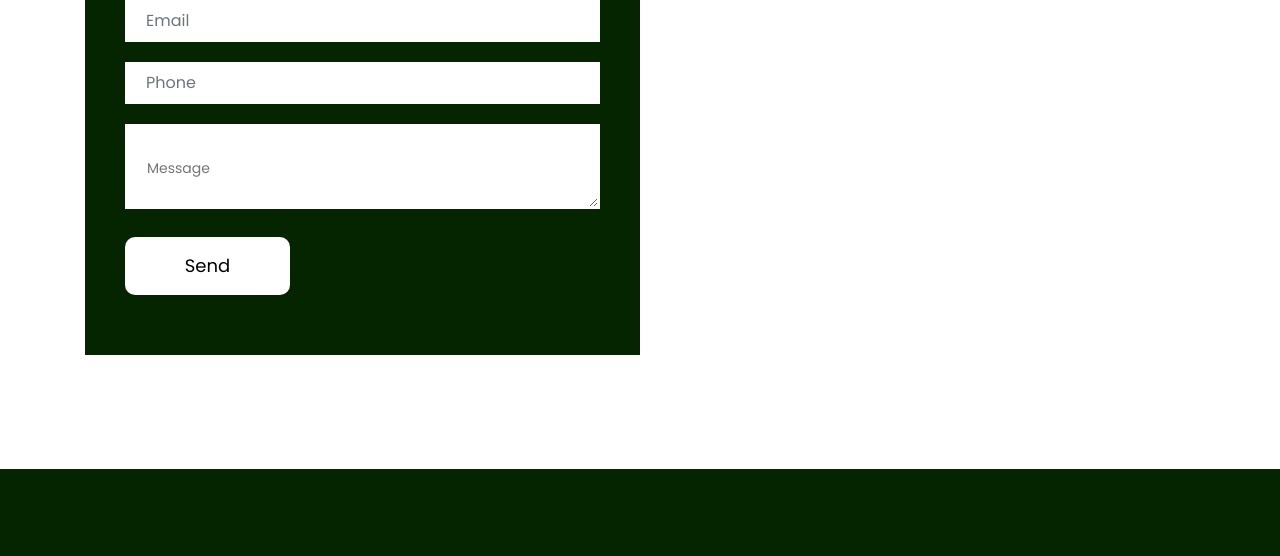
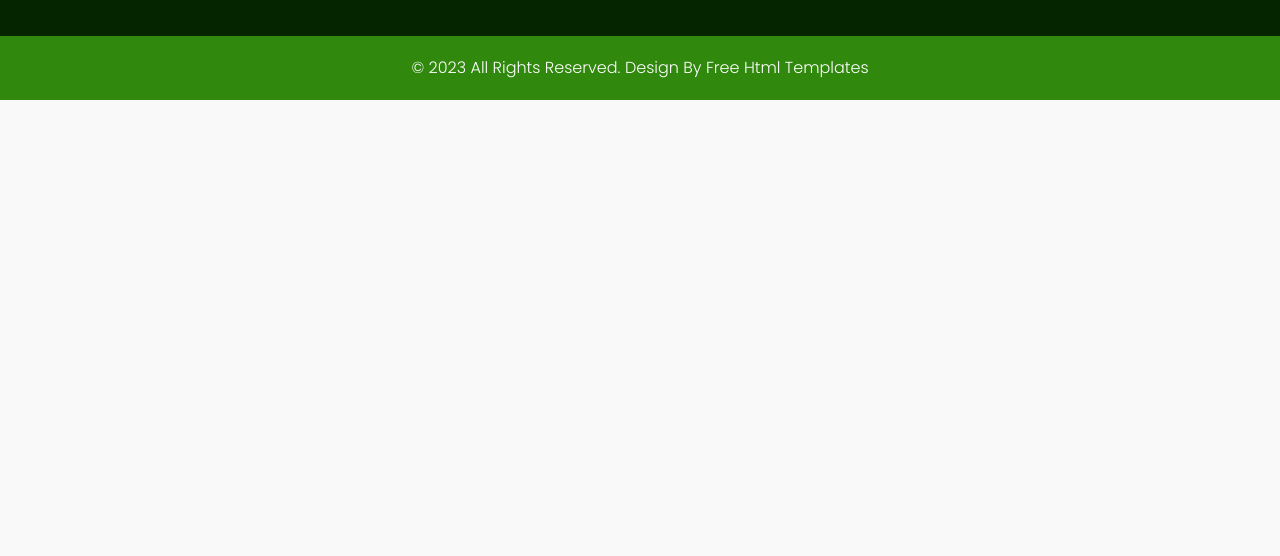
Before and after one commit to ganeshdarapureddi/UjwalVyavasaii, a Django app: page / in a window 1280 px wide. Shown: the part 4662-5218 px from the top of the page. After the commit the page ends 4762 px from the top, so only its background shows below. Run offline with Django 4.2, Linux system fonts and the light colour scheme; some libraries are stand-ins or nearby versions.

Commit message:
updated index page

```diff
--- a/Home/templates/Home/index.html
+++ b/Home/templates/Home/index.html
@@ -32,7 +32,7 @@
     <!-- Responsive-->
     <link rel="stylesheet" href="{% static 'css/responsive.css' %}">
     <!-- fevicon -->
-    <link rel="icon" href="{% static "images/fevicon.png" %}" type="image/gif" />
+    <link rel="icon" href="{% static 'images/fevicon.png' %}" type="image/gif" />
     <!-- Scrollbar Custom CSS -->
     <link rel="stylesheet" href="{% static 'css/jquery.mCustomScrollbar.min.css' %}">
     <!-- Tweaks for older IEs-->
@@ -61,7 +61,7 @@
                         <div class="full">
                             <div class="center-desk">
                                 <div class="logo">
-                                    <a href="index.html"><img src="{% static "icon/logo1.jpg" %}" alt="#"></a>
+                                    <a href="index.html"><img src="{% static 'icon/logo1.jpg' %}" alt="#"></a>
                                 </div>
                             </div>
                         </div>
@@ -69,9 +69,9 @@
                     <div class="col-xl-9 col-lg-9 col-md-9 col-sm-9">
                         <div class="location_icon_bottum_tt">
                             <ul>
-                                <li><img src="{%static  "icon/loc1.png" %} " />Lendi ,vzm</li>
-                                <li><img src="{% static "icon/email1.png" %}" />Lendi@gmail.com</li>
-                                <li><img src="{% static "icon/call1.png"  %}"/>+91 8688233334</li>
+                                <li><img src="{%static  'icon/loc1.png' %} " />Lendi ,vzm</li>
+                                <li><img src="{% static 'icon/email1.png' %}" />Lendi@gmail.com</li>
+                                <li><img src="{% static 'icon/call1.png'  %}"/>+91 8688233334</li>
                             </ul>
                         </div>
                     </div>
@@ -99,7 +99,7 @@
                             <div class="col-xl-4 col-lg-4 col-md-4 col-sm-4">
                                 <form class="search">
                                     <input class="form-control" type="text" placeholder="Search">
-                                    <button><img src="{% static "images/search_icon.png" %}"></button>
+                                    <button><img src="{% static 'images/search_icon.png' %}"></button>
                                 </form>
                             </div>
                        </div>
@@ -119,7 +119,7 @@
             </ul>
             <div class="carousel-inner">
                 <div class="carousel-item active">
-                    <img class="first-slide" src="{% static "images/banner.jpg" %}" alt="First slide">
+                    <img class="first-slide" src="{% static 'images/banner.jpg' %}" alt="First slide">
                     <div class="container">
                         <div class="carousel-caption relative">
                             <h1>UJWAL</h1>
@@ -132,7 +132,7 @@
                     </div>
                 </div>
                 <div class="carousel-item">
-                    <img class="second-slide" src="{% static "images/banner.jpg" %}" alt="Second slide">
+                    <img class="second-slide" src="{% static 'images/banner.jpg' %}" alt="Second slide">
                     <div class="container">
                         <div class="carousel-caption relative">
                             <h1>Moon</h1>
@@ -145,7 +145,7 @@
                     </div>
                 </div>
                 <div class="carousel-item">
-                    <img class="third-slide" src="{% static "images/banner.jpg" %}" alt="Third slide">
+                    <img class="third-slide" src="{% static 'images/banner.jpg' %}" alt="Third slide">
                     <div class="container">
                         <div class="carousel-caption relative">
                             <h1>uJWAL</h1>
@@ -181,7 +181,7 @@
                 </div>
                 <div class="col-xl-7 col-lg-7 col-md-7 co-sm-l2">
                     <div class="about_img">
-                        <figure><img src="{% static "images/about.png" %} " alt="img" /></figure>
+                        <figure><img src="{% static 'images/about.png' %} " alt="img" /></figure>
                     </div>
                 </div>
             </div>
@@ -194,28 +194,28 @@
             <div class="row">
                 <div class="col-xl-3 col-lg-3 col-md-3 co-sm-l2">
                     <div class="for_box">
-                        <i><img src="{%static "images/1.png" %}" alt="#"/></i>
+                        <i><img src="{%static 'images/1.png' %}" alt="#"/></i>
                         <span>1996923</span>
                         <h3>Harvesta</h3>
                     </div>
                 </div>
                 <div class="col-xl-3 col-lg-3 col-md-3 co-sm-l2">
                     <div class="for_box">
-                        <i><img src="{%static "images/2.png" %}" alt="#"/></i>
+                        <i><img src="{%static 'images/2.png' %}" alt="#"/></i>
                         <span>8000</span>
                         <h3>Units of Cattle</h3>
                     </div>
                 </div>
                 <div class="col-xl-3 col-lg-3 col-md-3 co-sm-l2">
                     <div class="for_box">
-                        <i><img src="{% static "images/3.png" %}" alt="#"/></i>
+                        <i><img src="{% static 'images/3.png' %}" alt="#"/></i>
                         <span>60002</span>
                         <h3>Farm</h3>
                     </div>
                 </div>
                 <div class="col-xl-3 col-lg-3 col-md-3 co-sm-l2">
                     <div class="for_box">
-                        <i><img src="{% static "images/4.png" %}" alt="#"/></i>
+                        <i><img src="{% static 'images/4.png' %}" alt="#"/></i>
                         <span>1623</span>
                         <h3>Units of Technic</h3>
                     </div>
@@ -241,7 +241,7 @@
                     <div class="col-xl-4 col-lg-4 col-md-4 col-sm-12 ">
                         <div class="offer_box">
                             <h3>Agriculture Products</h3>
-                            <figure><img src="{% static "images/offer1.png" %}" alt="img" /></figure>
+                            <figure><img src="{% static 'images/offer1.png' %}" alt="img" /></figure>
                             <p>consectetur adipiscing elit, sed do eiusmod tempor incididunt ut labore et dolore magna aliqua. Ut enim ad minim veniam, quis nostrud exercitation</p>
 
                         </div>
@@ -249,14 +249,14 @@
                     <div class="col-xl-4 col-lg-4 col-md-4 col-sm-12 margin_ttt">
                         <div class="offer_box">
                             <h3>Fresh Vegatables</h3>
-                            <figure><img src="{% static "images/offer2.png" %}" alt="img" /></figure>
+                            <figure><img src="{% static 'images/offer2.png' %}" alt="img" /></figure>
                             <p>consectetur adipiscing elit, sed do eiusmodmpor incididunt ut labore et dolore magna aliqua. Ut enim ad</p>
                         </div>
                     </div>
                     <div class="col-xl-4 col-lg-4 col-md-4 col-sm-12 margin-lkk">
                         <div class="offer_box">
                             <h3>Farm Factory</h3>
-                            <figure><img src="{% static "images/offer3.png" %}" alt="img" /></figure>
+                            <figure><img src="{% static 'images/offer3.png' %}" alt="img" /></figure>
                             <p>consectetur adipiscing elit, sed do eiusmodmpor incididunt ut labore et dolore magna</p>
                         </div>
                     </div>
@@ -291,20 +291,20 @@
                     <div class="row">
                         <div class="col-xl-6 col-lg-6 col-md-6 col-sm-12">
                             <div class="product_box">
-                                <figure><img src="{% static "images/product_img1.jpg" %}" alt="#" />
+                                <figure><img src="{% static 'images/product_img1.jpg' %}" alt="#" />
                                     <h3>Fresh Apple </h3></figure>
                             </div>
                         </div>
                         <div class="col-xl-6 col-lg-6 col-md-6 col-sm-12">
                             <div class="product_box">
-                                <figure><img src="{% static "images/product_img2.jpg" %}" alt="#" />
+                                <figure><img src="{% static 'images/product_img2.jpg' %}" alt="#" />
                                     <h3>Fresh Aalu  </h3>
                                 </figure>
                             </div>
                         </div>
                         <div class="col-xl-12 col-lg-12 col-md-12 col-sm-12">
                             <div class="product_box">
-                                <figure><img src="{% static "images/product_img4.jpg" %}" alt="#" />
+                                <figure><img src='{% static "images/product_img4.jpg" %}'' alt="#" />
                                     <h3>Rice Field </h3></figure>
                             </div>
                         </div>
@@ -314,13 +314,13 @@
                     <div class="row">
                         <div class="col-xl-12 col-lg-12 col-md-12 col-sm-12">
                             <div class="product_box">
-                                <figure><img src="{% static "images/product_img3.jpg" %}" alt="#" />
+                                <figure><img src="{% static 'images/product_img3.jpg' %}" alt="#" />
                                     <h3>Vegetables</h3></figure>
                             </div>
                         </div>
                         <div class="col-xl-12 col-lg-12 col-md-12 col-sm-12">
                             <div class="product_box">
-                                <figure><img src="{% static "images/product_img5.jpg" %}" alt="#" />
+                                <figure><img src="{% static 'images/product_img5.jpg' %}" alt="#" />
                                     <h3>Field Wheat </h3></figure>
                             </div>
                         </div>
@@ -362,14 +362,14 @@
                                 <div class="row">
                                     <div class="col-xl-3 col-lg-3 col-md-3 col-sm-3 pa_right">
                                         <div class="testomonial_img">
-                                            <i><img src="{% static "images/tes.jpg" %}" alt="#"/></i>
+                                            <i><img src="{% static 'images/tes.jpg' %}" alt="#"/></i>
                                         </div>
                                     </div>
                                     <div class="col-xl-9 col-lg-9 col-md-9 col-sm-9 pa_left">
                                         <div class="cross_inner">
                                             <h3>Johndue<br><strong class="ornage_color">Farm & CO</strong></h3>
-                                            <p><img src="{% static "icon/1.png" %}" alt="#" />ipsum dolor sit amet, consectetur adipiscing elit, sed do eiusmod tempor incididunt ut labore et dolore magna aliqua. Ut enim ad minim veniam, quis nostrud exercitation ullamco laboris nisi ut aliquip ex ea commodo consequat. Duis aute irure dolor in reprehenderit in voluptate velit
-                                                <img src="{% static "icon/2.png" %}"alt="#" />
+                                            <p><img src="{% static 'icon/1.png' %}" alt="#" />ipsum dolor sit amet, consectetur adipiscing elit, sed do eiusmod tempor incididunt ut labore et dolore magna aliqua. Ut enim ad minim veniam, quis nostrud exercitation ullamco laboris nisi ut aliquip ex ea commodo consequat. Duis aute irure dolor in reprehenderit in voluptate velit
+                                                <img src="{% static 'icon/2.png' %}"alt="#" />
                                             </p>
 
                                         </div>
@@ -388,14 +388,14 @@
                                 <div class="row">
                                     <div class="col-xl-3 col-lg-3 col-md-3 col-sm-3 pa_right">
                                         <div class="testomonial_img">
-                                            <i><img src="{% static "images/tes.jpg" %}" alt="#"/></i>
+                                            <i><img src="{% static 'images/tes.jpg' %}" alt="#"/></i>
                                         </div>
                                     </div>
                                     <div class="col-xl-9 col-lg-9 col-md-9 col-sm-9 pa_left">
                                         <div class="cross_inner">
                                             <h3>Johndue<br><strong class="ornage_color">Farm & CO</strong></h3>
-                                            <p><img src="{% static "icon/1.png" %}" alt="#" />ipsum dolor sit amet, consectetur adipiscing elit, sed do eiusmod tempor incididunt ut labore et dolore magna aliqua. Ut enim ad minim veniam, quis nostrud exercitation ullamco laboris nisi ut aliquip ex ea commodo consequat. Duis aute irure dolor in reprehenderit in voluptate velit
-                                                <img src="{% static "icon/2.png" %}" alt="#" />
+                                            <p><img src="{% static 'icon/1.png' %}" alt="#" />ipsum dolor sit amet, consectetur adipiscing elit, sed do eiusmod tempor incididunt ut labore et dolore magna aliqua. Ut enim ad minim veniam, quis nostrud exercitation ullamco laboris nisi ut aliquip ex ea commodo consequat. Duis aute irure dolor in reprehenderit in voluptate velit
+                                                <img src="{% static 'icon/2.png' %}" alt="#" />
                                             </p>
 
                                         </div>
@@ -415,14 +415,14 @@
                                 <div class="row">
                                     <div class="col-xl-3 col-lg-3 col-md-3 col-sm-3 pa_right">
                                         <div class="testomonial_img">
-                                            <i><img src="{% static "images/tes.jpg" %}" alt="#"/></i>
+                                            <i><img src="{% static 'images/tes.jpg' %}" alt="#"/></i>
                                         </div>
                                     </div>
                                     <div class="col-xl-9 col-lg-9 col-md-9 col-sm-9 pa_left">
                                         <div class="cross_inner">
                                             <h3>Johndue<br><strong class="ornage_color">Farm & CO</strong></h3>
-                                            <p><img src="{% static "icon/1.png" %}" alt="#" />ipsum dolor sit amet, consectetur adipiscing elit, sed do eiusmod tempor incididunt ut labore et dolore magna aliqua. Ut enim ad minim veniam, quis nostrud exercitation ullamco laboris nisi ut aliquip ex ea commodo consequat. Duis aute irure dolor in reprehenderit in voluptate velit
-                                                <img src="{% static "icon/2.png" %}" alt="#" />
+                                            <p><img src="{% static 'icon/1.png' %}" alt="#" />ipsum dolor sit amet, consectetur adipiscing elit, sed do eiusmod tempor incididunt ut labore et dolore magna aliqua. Ut enim ad minim veniam, quis nostrud exercitation ullamco laboris nisi ut aliquip ex ea commodo consequat. Duis aute irure dolor in reprehenderit in voluptate velit
+                                                <img src="{% static 'icon/2.png' %}" alt="#" />
                                             </p>
 
                                         </div>
@@ -439,61 +439,6 @@
     </div>
 
     <!-- end clients -->
-    <!-- contact -->
-
-    <div id="contact" class="contact">
-        <div class="container">
-            <div class="row">
-                <div class="col-md-12">
-                    <div class="title">
-                        <h2>Get In <strong class="black"> Toucgh</strong></h2>
-                    </div>
-                </div>
-            </div>
-        </div>
-    </div>
-    <div class="container-fluid padddd">
-        <div class="col-xl-12 col-lg-12 col-md-12 col-sm-12 padddd">
-            <div class="map_section">
-                <div class="container">
-                    <div class="row">
-                        <div class="col-xl-6 col-lg-6 col-md-6 col-sm-12">
-
-                            <form class="main_form">
-                                <div class="row">
-
-                                    <div class="col-xl-12 col-lg-12 col-md-12 col-sm-12">
-                                        <input class="form-control" placeholder="Name" type="text" name="Name">
-                                    </div>
-                                    <div class="col-xl-12 col-lg-12 col-md-12 col-sm-12">
-                                        <input class="form-control" placeholder="Email" type="text" name="Email">
-                                    </div>
-                                    <div class="col-xl-12 col-lg-12 col-md-12 col-sm-12">
-                                        <input class="form-control" placeholder="Phone" type="text" name="Phone">
-                                    </div>
-                                    <div class="col-xl-12 col-lg-12 col-md-12 col-sm-12">
-                                        <textarea class="textarea" placeholder="Message" type="text" name="Message"></textarea>
-                                    </div>
-                                    <div class="col-xl-12 col-lg-12 col-md-12 col-sm-12">
-                                        <button class="send">Send</button>
-                                    </div>
-                                </div>
-                            </form>
-                        </div>
-                    </div>
-                </div>
-                <div id="map">
-                </div>
-
-            </div>
-        </div>
-    </div>
-
-
-    <!-- end contact -->
-
-    <!-- footer -->
-    <!--  footer -->
     <footr>
         <div class="footer top_layer ">
             <div class="container">
@@ -501,7 +446,7 @@
                 <div class="row">
                     <div class="col-xl-3 col-lg-3 col-md-6 col-sm-12">
                         <div class="address">
-                            <a href="index.html"> <img src="{% static "icon/logo1." %}" alt="logo" /></a>
+                            <a href="index.html"> <img src="{% static 'icon/logo1.jpg' %}" alt="logo" /></a>
                             <p>dolor sit amet, consectetur adipiscing elit, sed do eiusmod tempor incididunt ut labore et sdolor sit amet, consectetur adipiscing elit, </p>
                         </div>
                     </div>
@@ -512,8 +457,8 @@
                                 <li><img src="{% static 'icon/3.png' %}" alt="#" /> <a href="#"> Join Us</a> </li>
                                 <li><img src="{% static 'icon/3.png' %}" alt="#" /> <a href="#">Maintenance</a> </li>
                                 <li><img src="{% static 'icon/3.png' %}" alt="#" /> <a href="#">Language Packs</a> </li>
-                                <li><img src="{% static "icon/3.png" %}" alt="#" /> <a href="#">LearnPress</a> </li>
-                                <li><img src="{% static "icon/3.png" %}" alt="#" /> <a href="#">Release Status</a> </li>
+                                <li><img src="{% static 'icon/3.png' %}" alt="#" /> <a href="#">LearnPress</a> </li>
+                                <li><img src="{% static 'icon/3.png' %}" alt="#" /> <a href="#">Release Status</a> </li>
                             </ul>
                         </div>
                     </div>
@@ -566,49 +511,6 @@
     <script src="{% static 'js/custom.js' %} "></script>
     <!-- javascript -->
     <script src="{% static 'js/owl.carousel.js' %} "></script>
-    <script src="{% static 'https:cdnjs.cloudflare.com/ajax/libs/fancybox/2.1.5/jquery.fancybox.min.js' %} "></script>
-    <script>
-        $(document).ready(function() {
-            $(".fancybox").fancybox({
-                openEffect: "none",
-                closeEffect: "none"
-            });
-
-            $(".zoom").hover(function() {
-
-                $(this).addClass('transition');
-            }, function() {
-
-                $(this).removeClass('transition');
-            });
-        });
-    </script>
-    <script>
-        // This example adds a marker to indicate the position of Bondi Beach in Sydney,
-        // Australia.
-        function initMap() {
-            var map = new google.maps.Map(document.getElementById('map'), {
-                zoom: 11,
-                center: {
-                    lat: 40.645037,
-                    lng: -73.880224
-                },
-            });
-
-            var image = 'images/maps-and-flags.png';
-            var beachMarker = new google.maps.Marker({
-                position: {
-                    lat: 18.1169200,
-                    lng: 83.4114800
-                },
-                map: map,
-                icon: image
-            });
-        }
-    </script>
-    <!-- google map js -->
-    <script src="https://maps.googleapis.com/maps/api/js?key=AIzaSyA8eaHt9Dh5H57Zh0xVTqxVdBFCvFMqFjQ&callback=initMap"></script>
-    <!-- end google map js -->
 </body>
 
 </html>
```
